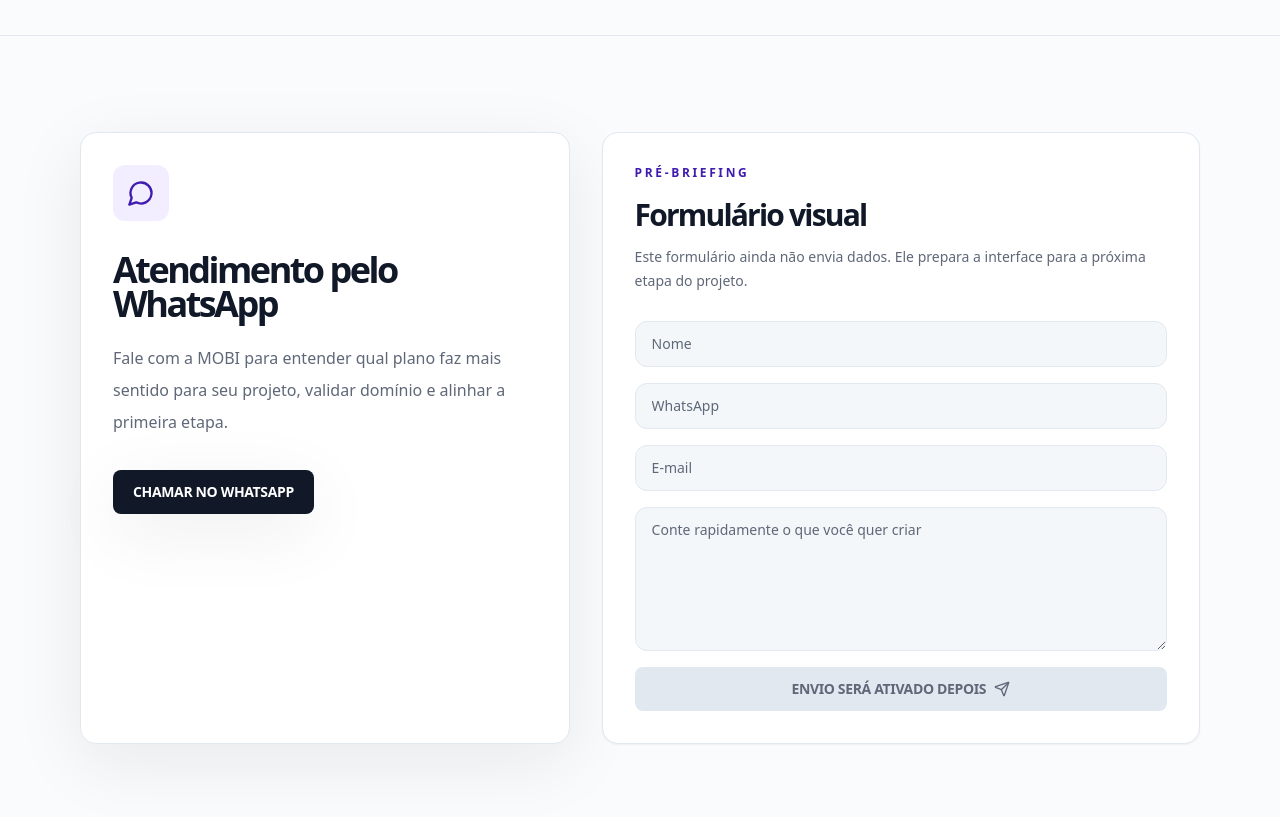
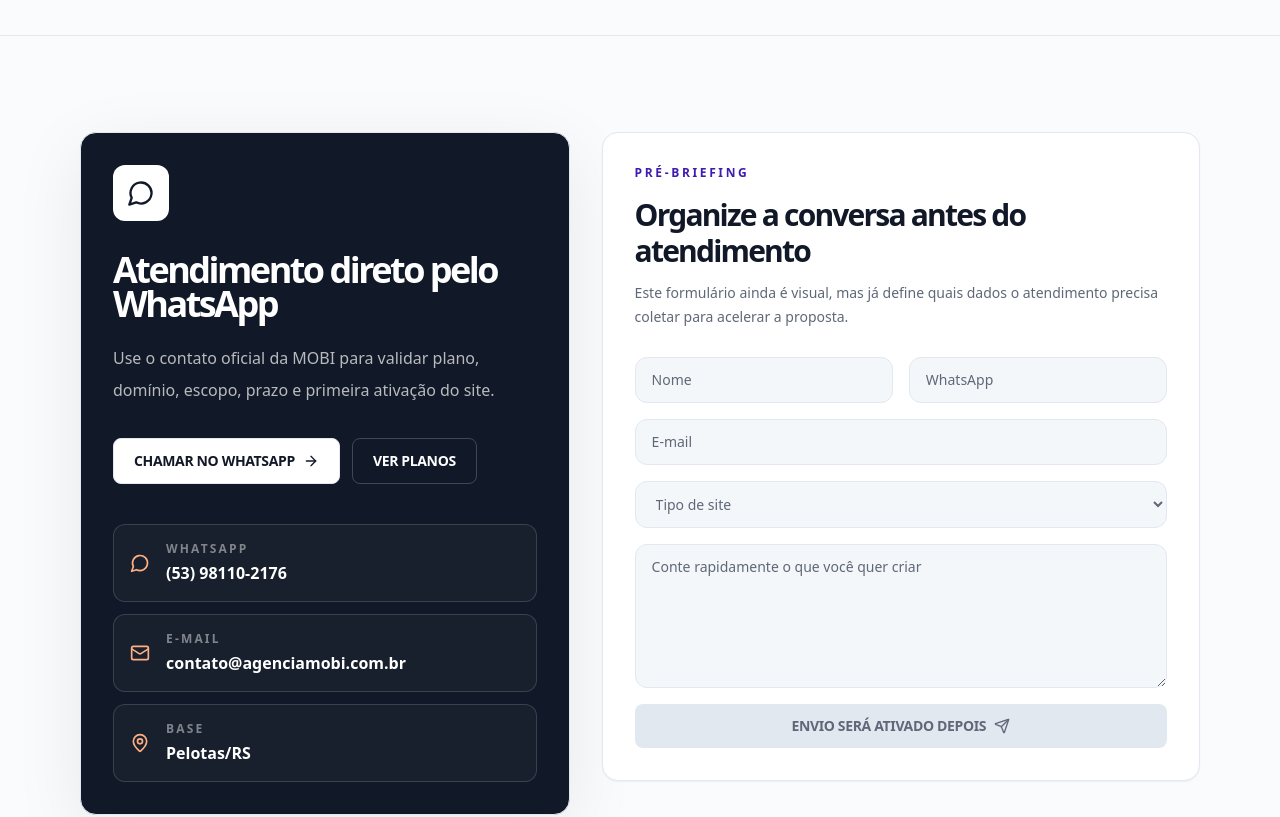
Before and after one commit to agenciamobi/mobidigital, a Next.js app: page /contato in a window 1280 px wide. Shown: the part 560-1377 px from the top of the page. Built offline with nearby package versions, Linux system fonts and the light colour scheme.

Commit message:
Refine contact page front-end

```diff
--- a/app/contato/page.tsx
+++ b/app/contato/page.tsx
@@ -1,4 +1,4 @@
-import { MessageCircle, Send } from "lucide-react";
+import { ArrowRight, Mail, MapPin, MessageCircle, Send } from "lucide-react";
 import { MobiButton } from "@/components/button";
 import { PageHero, PageShell } from "@/components/ui";
 import { whatsAppLink } from "@/lib/site-data";
@@ -7,6 +7,24 @@ export const metadata = {
   title: "Contato",
   description: "Fale com a MOBI para entender qual plano da MOBI Digital faz mais sentido para seu projeto.",
 };
+
+const contactCards = [
+  {
+    label: "WhatsApp",
+    value: "(53) 98110-2176",
+    icon: MessageCircle,
+  },
+  {
+    label: "E-mail",
+    value: "contato@agenciamobi.com.br",
+    icon: Mail,
+  },
+  {
+    label: "Base",
+    value: "Pelotas/RS",
+    icon: MapPin,
+  },
+];
 
 export default function ContatoPage() {
   return (
@@ -17,30 +35,59 @@ export default function ContatoPage() {
         description="Explique o projeto, o domínio desejado e o tipo de site que precisa. A equipe MOBI orienta o melhor caminho."
       />
       <section className="bg-page py-16 sm:py-24">
-        <div className="container-page grid gap-8 lg:grid-cols-[0.9fr_1.1fr]">
-          <article className="rounded-lg border border-line bg-surface p-8 shadow-editorial">
-            <div className="flex h-14 w-14 items-center justify-center rounded-md bg-brand-50 text-brand-700">
+        <div className="container-page grid gap-8 lg:grid-cols-[0.9fr_1.1fr] lg:items-start">
+          <article className="rounded-lg border border-line bg-ink p-8 text-white shadow-editorial">
+            <div className="flex h-14 w-14 items-center justify-center rounded-md bg-white text-ink">
               <MessageCircle className="h-7 w-7" aria-hidden="true" />
             </div>
-            <h2 className="mt-8 text-4xl font-black leading-[0.95] tracking-[-0.07em] text-ink">Atendimento pelo WhatsApp</h2>
-            <p className="mt-5 text-base leading-8 text-muted">
-              Fale com a MOBI para entender qual plano faz mais sentido para seu projeto, validar domínio e alinhar a primeira etapa.
+            <h2 className="mt-8 text-4xl font-black leading-[0.95] tracking-[-0.07em]">Atendimento direto pelo WhatsApp</h2>
+            <p className="mt-5 text-base leading-8 text-white/70">
+              Use o contato oficial da MOBI para validar plano, domínio, escopo, prazo e primeira ativação do site.
             </p>
-            <div className="mt-8">
-              <MobiButton href={whatsAppLink} external variant="primary" size="md">
-                Chamar no WhatsApp
+            <div className="mt-8 flex flex-col gap-3 sm:flex-row">
+              <MobiButton href={whatsAppLink} external variant="secondary" size="md">
+                Chamar no WhatsApp <ArrowRight className="h-4 w-4" aria-hidden="true" />
               </MobiButton>
+              <MobiButton href="/planos" variant="ghost" size="md" className="border border-white/20 text-white hover:bg-white hover:text-black">
+                Ver planos
+              </MobiButton>
+            </div>
+
+            <div className="mt-10 grid gap-3">
+              {contactCards.map((item) => {
+                const Icon = item.icon;
+                return (
+                  <div key={item.label} className="flex items-center gap-4 rounded-md border border-white/15 bg-white/[0.03] p-4">
+                    <Icon className="h-5 w-5 text-orange-300" aria-hidden="true" />
+                    <div>
+                      <p className="text-xs font-black uppercase tracking-[0.18em] text-white/45">{item.label}</p>
+                      <p className="mt-1 font-black text-white">{item.value}</p>
+                    </div>
+                  </div>
+                );
+              })}
             </div>
           </article>
 
           <article className="rounded-lg border border-line bg-surface p-8 shadow-sm">
             <p className="text-xs font-black uppercase tracking-[0.22em] text-brand-700">Pré-briefing</p>
-            <h2 className="mt-4 text-3xl font-black tracking-[-0.06em] text-ink">Formulário visual</h2>
-            <p className="mt-3 text-sm leading-6 text-muted">Este formulário ainda não envia dados. Ele prepara a interface para a próxima etapa do projeto.</p>
+            <h2 className="mt-4 text-3xl font-black tracking-[-0.06em] text-ink">Organize a conversa antes do atendimento</h2>
+            <p className="mt-3 text-sm leading-6 text-muted">
+              Este formulário ainda é visual, mas já define quais dados o atendimento precisa coletar para acelerar a proposta.
+            </p>
             <div className="mt-7 grid gap-4">
-              <input className="focus-ring rounded-md border border-line bg-surface-muted px-4 py-3 text-sm text-ink placeholder:text-muted" placeholder="Nome" aria-label="Nome" />
-              <input className="focus-ring rounded-md border border-line bg-surface-muted px-4 py-3 text-sm text-ink placeholder:text-muted" placeholder="WhatsApp" aria-label="WhatsApp" />
+              <div className="grid gap-4 sm:grid-cols-2">
+                <input className="focus-ring rounded-md border border-line bg-surface-muted px-4 py-3 text-sm text-ink placeholder:text-muted" placeholder="Nome" aria-label="Nome" />
+                <input className="focus-ring rounded-md border border-line bg-surface-muted px-4 py-3 text-sm text-ink placeholder:text-muted" placeholder="WhatsApp" aria-label="WhatsApp" />
+              </div>
               <input className="focus-ring rounded-md border border-line bg-surface-muted px-4 py-3 text-sm text-ink placeholder:text-muted" placeholder="E-mail" aria-label="E-mail" />
+              <select className="focus-ring rounded-md border border-line bg-surface-muted px-4 py-3 text-sm text-muted" aria-label="Tipo de site">
+                <option>Tipo de site</option>
+                <option>Site institucional</option>
+                <option>Catálogo com WhatsApp</option>
+                <option>Landing page</option>
+                <option>White label / parceiro</option>
+              </select>
               <textarea className="focus-ring min-h-36 rounded-md border border-line bg-surface-muted px-4 py-3 text-sm text-ink placeholder:text-muted" placeholder="Conte rapidamente o que você quer criar" aria-label="Mensagem" />
               <button type="button" className="focus-ring inline-flex items-center justify-center gap-2 rounded-sm bg-line px-6 py-3 text-sm font-black uppercase tracking-tight text-muted" disabled>
                 Envio será ativado depois <Send className="h-4 w-4" aria-hidden="true" />
```
